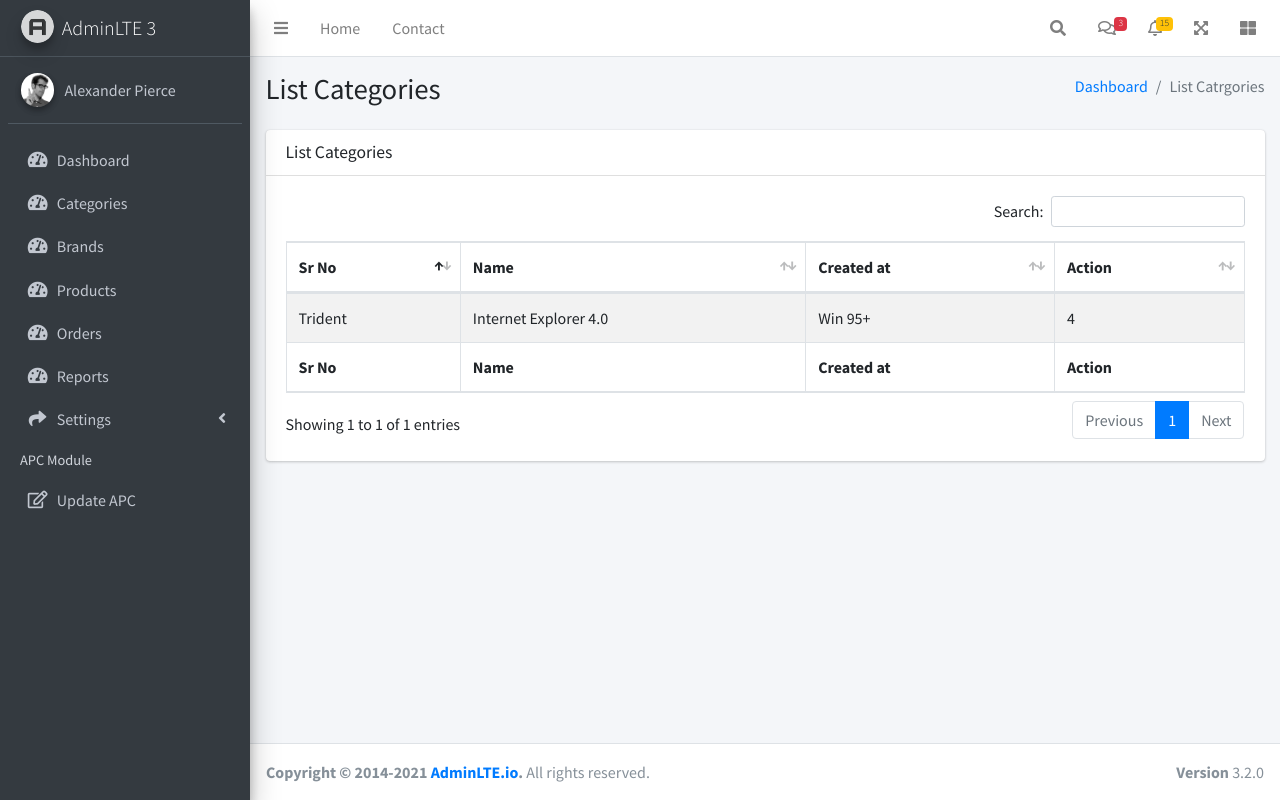
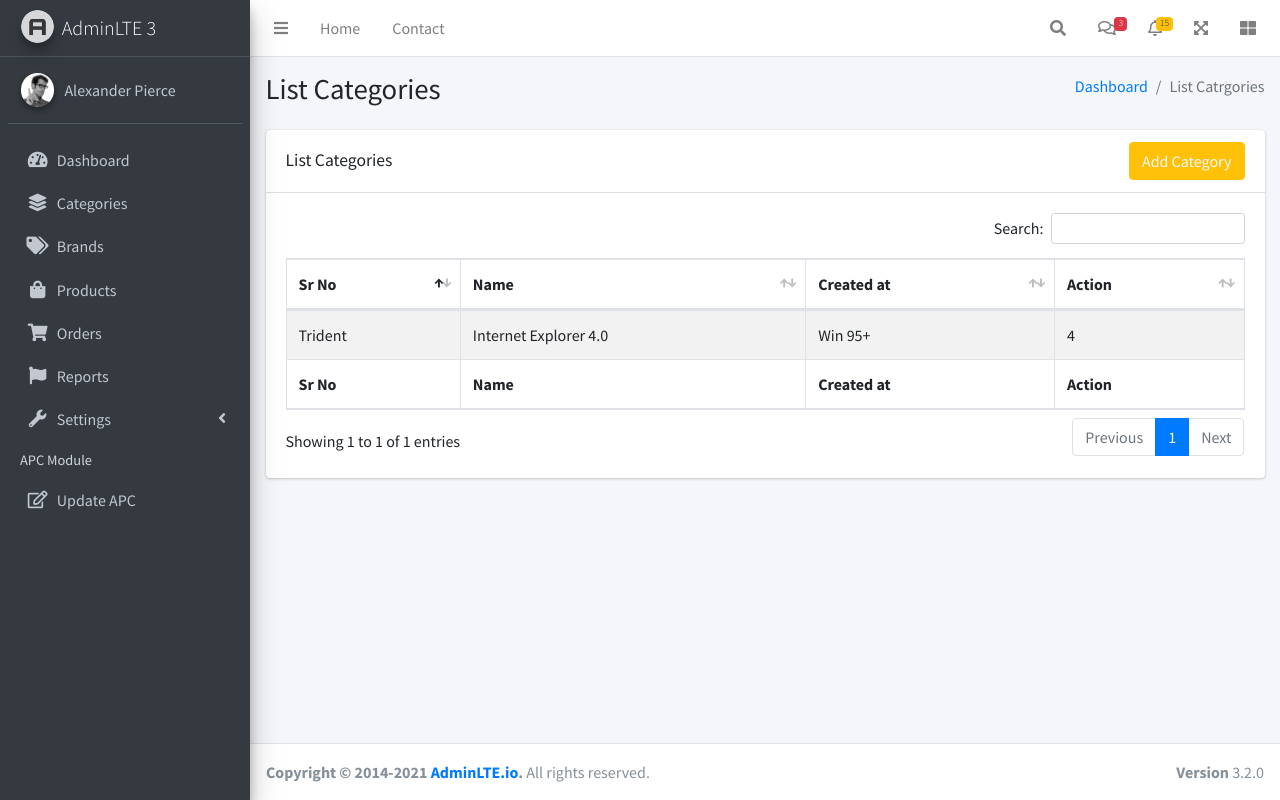
Before and after one commit to Zentrois/inventory_system, a CodeIgniter app: page /database/index.php/category/list_categories in a window 1280 px wide. Run offline with CodeIgniter, Linux system fonts and the light colour scheme; the visitor is signed in with stand-in values (Sample User, id 1); some libraries are stand-ins or nearby versions.

Commit message:
add add form for category

```diff
--- a/application/config/routes.php
+++ b/application/config/routes.php
@@ -19,6 +19,9 @@ $route['admin/currency-settings'] = 'settings/currency_settings';
 $route['admin/products-image-settings'] = 'settings/product_image_settings';
 $route['admin/footer-settings'] = 'settings/footer_settings';
 
+// Handle Ajax Request
+$route["inventory-ajax"] = "ajax/handle_ajax_request";
+
 // APC Module Routes
 $route['admin/update-apc'] = 'apc/update_apc';
 $route['admin/publication-details'] = 'apc/publications_details';
--- a/application/models/App_model.php
+++ b/application/models/App_model.php
@@ -20,6 +20,12 @@ class App_model extends CI_Model {
             return false;
         }
     }
+
+    public function save_resource_data($tbl_name, $data = array()){
+        $this->db->insert($tbl_name, $data);
+
+        return true;
+    }
 }
 
 ?>
--- a/application/views/include/list_categories_scripts.php
+++ b/application/views/include/list_categories_scripts.php
@@ -11,6 +11,7 @@
 <script src="<?php echo base_url() ?>assets/plugins/datatables-buttons/js/buttons.html5.min.js"></script>
 <script src="<?php echo base_url() ?>assets/plugins/datatables-buttons/js/buttons.print.min.js"></script>
 <script src="<?php echo base_url() ?>assets/plugins/datatables-buttons/js/buttons.colVis.min.js"></script>
+<script src="<?php echo base_url() ?>assets/js/jquery.validate.min.js"></script>
 
 <!-- Page specific script -->
 <script>
@@ -19,5 +20,23 @@
       "responsive": true, "lengthChange": false, "autoWidth": false,
       "buttons": ["copy", "csv", "excel", "pdf", "print", "colvis"]
     }).buttons().container().appendTo('#example1_wrapper .col-md-6:eq(0)');
+
+    $("#form-add-category").validate({
+      submitHandler:function(){
+        var postdata = $("#form-add-category").serialize()+"&action=save_category";
+
+        $.post("<?php echo site_url('inventory-ajax') ?>", postdata, function(response){
+
+          var data = $.parseJSON(response);
+
+          if(data.status == 1){
+            location.reload();
+          }
+
+        })
+      }
+    });
   });
+
+
 </script>
--- a/application/views/include/sidebar.php
+++ b/application/views/include/sidebar.php
@@ -30,7 +30,7 @@
             </li>
             <li class="nav-item">
                 <a href="<?php echo site_url('admin/categories') ?>" class="nav-link">
-                <i class="nav-icon fas fa-tachometer-alt"></i>
+                <i class="nav-icon fas fa-layer-group"></i>
                     <p>
                         Categories
                     </p>
@@ -38,7 +38,7 @@
             </li>
             <li class="nav-item">
                 <a href="<?php echo site_url('admin/brands') ?>" class="nav-link">
-                <i class="nav-icon fas fa-tachometer-alt"></i>
+                <i class="nav-icon fas fa-tags"></i>
                     <p>
                         Brands
                     </p>
@@ -46,7 +46,7 @@
             </li>
             <li class="nav-item">
                 <a href="<?php echo site_url('admin/products') ?>" class="nav-link">
-                <i class="nav-icon fas fa-tachometer-alt"></i>
+                <i class="nav-icon fas fa-shopping-bag"></i>
                     <p>
                         Products
                     </p>
@@ -54,7 +54,7 @@
             </li>
             <li class="nav-item">
                 <a href="<?php echo site_url('admin/orders') ?>" class="nav-link">
-                <i class="nav-icon fas fa-tachometer-alt"></i>
+                <i class="nav-icon fas fa-shopping-cart"></i>
                     <p>
                         Orders
                     </p>
@@ -62,7 +62,7 @@
             </li>
             <li class="nav-item">
                 <a href="<?php echo site_url('admin/reports') ?>" class="nav-link">
-                <i class="nav-icon fas fa-tachometer-alt"></i>
+                <i class="nav-icon fas fa-flag"></i>
                     <p>
                         Reports
                     </p>
@@ -70,7 +70,7 @@
             </li>
             <li class="nav-item">
                 <a href="#" class="nav-link">
-                <i class="nav-icon fas fa-share"></i>
+                <i class="nav-icon fas fa-wrench"></i>
                 <p>
                     Settings
                     <i class="right fas fa-angle-left"></i>
--- a/application/views/include/styles.php
+++ b/application/views/include/styles.php
@@ -24,3 +24,9 @@
 <link rel="stylesheet" href="<?php echo base_url() ?>assets/plugins/datatables-bs4/css/dataTables.bootstrap4.min.css">
 <link rel="stylesheet" href="<?php echo base_url() ?>assets/plugins/datatables-responsive/css/responsive.bootstrap4.min.css">
 <link rel="stylesheet" href="<?php echo base_url() ?>assets/plugins/datatables-buttons/css/buttons.bootstrap4.min.css">
+
+<style>
+    .validate-custom-form-error label.error{
+        color:red;
+    }
+</style>
--- a/application/views/layout/main_layout.php
+++ b/application/views/layout/main_layout.php
@@ -3,7 +3,7 @@
 <head>
   <meta charset="utf-8">
   <meta name="viewport" content="width=device-width, initial-scale=1">
-  <title>AdminLTE 3 | Dashboard</title>
+  <title>Inventory System</title>
   <?php $this->load->view("include/styles") ?>
 </head>
 <body class="hold-transition sidebar-mini layout-fixed">
--- a/application/views/pages/list-categories.php
+++ b/application/views/pages/list-categories.php
@@ -22,9 +22,36 @@
       <div class="container-fluid">
         <div class="row">
           <div class="col-12">
+
+
+            <?php
+            if($this->session->flashdata("success")){
+            ?>
+
+            <div class="alert alert-success">
+              <?php $this->session->flashdata("success") ?>
+            </div>
+
+            <?php
+            } ?>
+
+            <?php
+            if($this->session->flashdata("error")){
+            ?>
+
+            <div class="alert alert-danger">
+              <?php $this->session->flashdata("error") ?>
+            </div>
+
+            <?php
+            } ?>
+
             <div class="card">
-              <div class="card-header">
+              <div class="card-header d-flex justify-content-between align-items-center">
                 <h3 class="card-title">List Categories</h3>
+                <button type="button" class="btn text-light btn-warning ml-auto" data-toggle="modal" data-target="#modal-form-add-category">
+                  Add Category
+                </button>
               </div>
               <!-- /.card-header -->
               <div class="card-body">
@@ -70,3 +97,41 @@
     <!-- /.content -->
   </div>
   <!-- /.content-wrapper -->
+
+<!-- Add Category Form Modal -->
+<div class="modal fade" id="modal-form-add-category">
+  <div class="modal-dialog modal-lg">
+    <div class="modal-content">
+      <div class="modal-header">
+        <h4 class="modal-title">Add Category</h4>
+        <button type="button" class="close" data-dismiss="modal" aria-label="Close">
+          <span aria-hidden="true">&times;</span>
+        </button>
+      </div>
+      <div class="modal-body">
+          <form action="javascript:void(0)" class="validate-custom-form-error" method="POST" id="form-add-category">
+            <div class="card-body">
+              <div class="form-group">
+                <label for="category-name">Category Name</label>
+                <input type="text" class="form-control" id="category-name" placeholder="" name="category_name" required>
+              </div>
+              <div class="form-group">
+                <label for="category-status">Status</label>
+                <select class="form-control" id="category-status" name="category_status">
+                  <option value="1">Active</option>
+                  <option value="0">Inactive</option>
+                </select>
+              </div>
+            </div>
+          </form>
+      </div>
+      <div class="modal-footer justify-content-between">
+        <button type="button" class="btn btn-default" data-dismiss="modal">Close</button>
+        <input type="submit" class="btn btn-success" form="form-add-category">
+      </div>
+    </div>
+    <!-- /.modal-content -->
+  </div>
+  <!-- /.modal-dialog -->
+</div>
+<!-- /.modal -->
```
Also changed, not shown: application/controllers/Ajax.php (+44 -1 lines).
